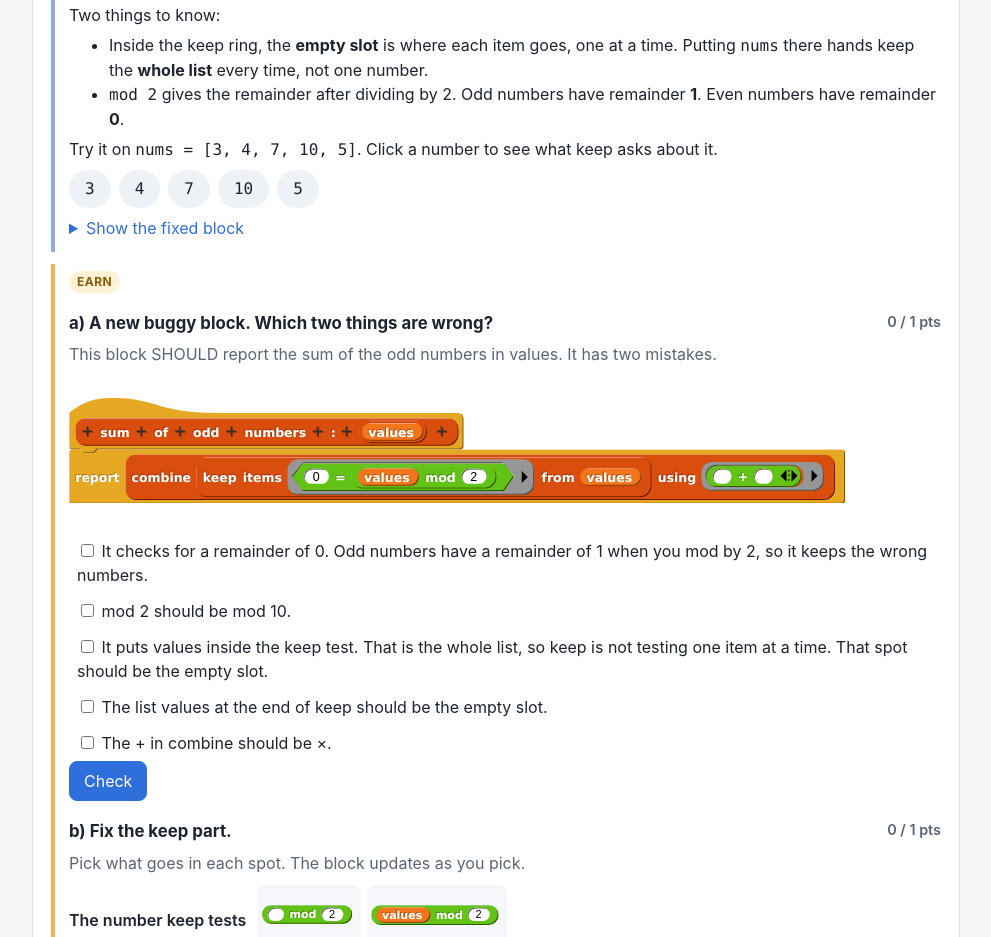
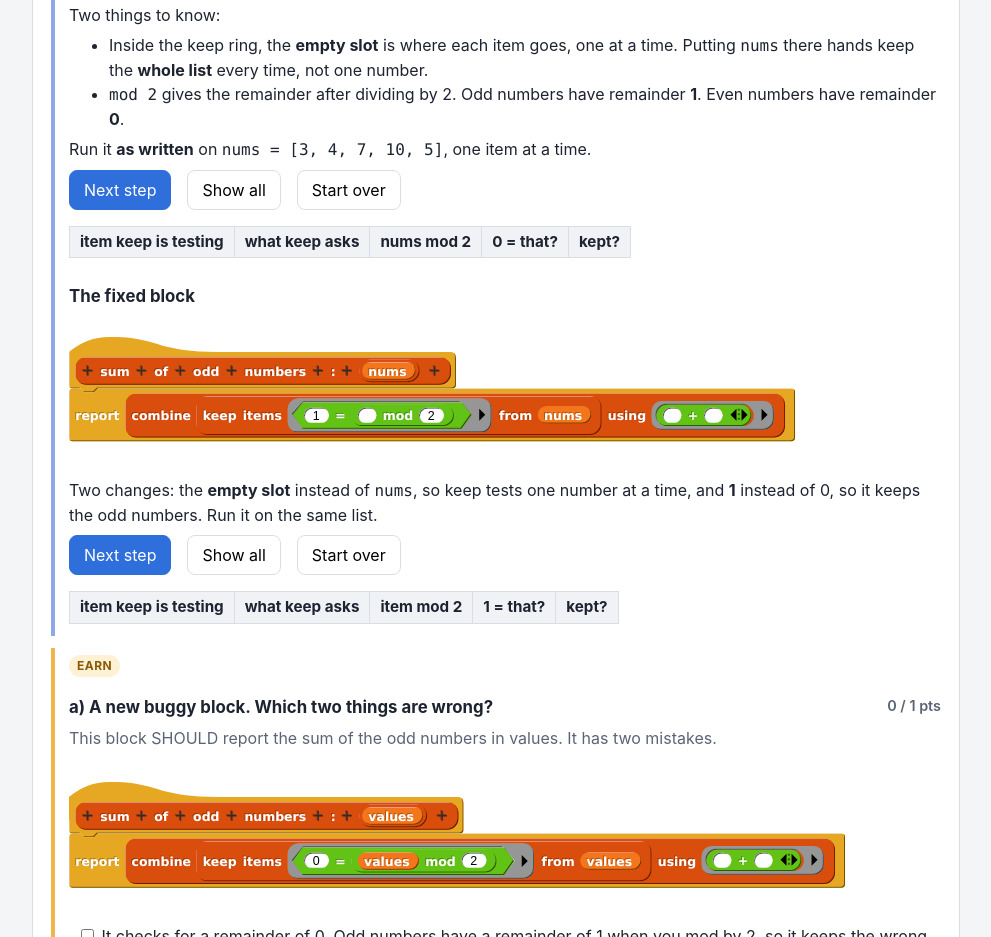
Before and after one commit to ahs-cs-beg/ahs-cs-beg.github.io, a plain HTML site: page quest5.html in a window 1280 px wide. Shown: the part 4282-5219 px from the top of the page, without its empty margins (144-1135 px from the left). Drawn offline with Linux system fonts and the light colour scheme.

Commit message:
Step through problem 4 as written and fixed

```diff
--- a/quest5.html
+++ b/quest5.html
@@ -191,13 +191,20 @@ summary { cursor: pointer; color: var(--accent); }
       <li>Inside the keep ring, the <b>empty slot</b> is where each item goes, one at a time. Putting <span class="mono">nums</span> there hands keep the <b>whole list</b> every time, not one number.</li>
       <li><span class="mono">mod 2</span> gives the remainder after dividing by 2. Odd numbers have remainder <b>1</b>. Even numbers have remainder <b>0</b>.</li>
     </ul>
-    <p style="margin:6px 0">Try it on <span class="mono">nums = [3, 4, 7, 10, 5]</span>. Click a number to see what keep asks about it.</p>
-    <div class="chips" id="p4-learn-chips"></div>
-    <div id="p4-learn-msg"></div>
-    <details><summary>Show the fixed block</summary>
-      <div class="blocks-wrap" data-sb="p4Fixed"></div>
-      <p class="sub">The sum of the odd numbers in [3, 4, 7, 10, 5] is 3 + 7 + 5 = 15.</p>
-    </details>
+    <p style="margin:6px 0">Run it <b>as written</b> on <span class="mono">nums = [3, 4, 7, 10, 5]</span>, one item at a time.</p>
+    <div class="row" style="margin:8px 0">
+      <button id="p4w-next" class="primary">Next step</button><button id="p4w-all">Show all</button><button id="p4w-reset">Start over</button>
+    </div>
+    <div style="overflow-x:auto"><table class="trace" id="p4w-table"></table></div>
+    <div id="p4w-msg"></div>
+    <h3>The fixed block</h3>
+    <div class="blocks-wrap" data-sb="p4Fixed"></div>
+    <p style="margin:6px 0">Two changes: the <b>empty slot</b> instead of <span class="mono">nums</span>, so keep tests one number at a time, and <b>1</b> instead of 0, so it keeps the odd numbers. Run it on the same list.</p>
+    <div class="row" style="margin:8px 0">
+      <button id="p4f-next" class="primary">Next step</button><button id="p4f-all">Show all</button><button id="p4f-reset">Start over</button>
+    </div>
+    <div style="overflow-x:auto"><table class="trace" id="p4f-table"></table></div>
+    <div id="p4f-msg"></div>
   </div>
   <div class="earn-box">
     <span class="tag earn">Earn</span>
@@ -567,18 +574,30 @@ function p3Render() {
 
 /* ================= PROBLEM 4 ================= */
 const P4_LEARN_NUMS = [3, 4, 7, 10, 5];
+function stepper(prefix, headers, rows, doneHTML) {
+  let step = 0;
+  const draw = () => {
+    let h = "<tr>" + headers.map((x) => `<th>${x}</th>`).join("") + "</tr>";
+    rows.slice(0, step).forEach((r, k) => { h += `<tr class="${k === step - 1 ? "now" : ""}">` + r.map((c) => `<td class="mono">${c}</td>`).join("") + "</tr>"; });
+    $(prefix + "-table").innerHTML = h;
+    if (step >= rows.length) msgHTML($(prefix + "-msg"), "info", doneHTML); else $(prefix + "-msg").innerHTML = "";
+    $(prefix + "-next").disabled = step >= rows.length;
+  };
+  $(prefix + "-next").onclick = () => { step++; draw(); };
+  $(prefix + "-all").onclick = () => { step = rows.length; draw(); };
+  $(prefix + "-reset").onclick = () => { step = 0; draw(); };
+  draw();
+}
 function p4Learn() {
-  $("p4-learn-chips").innerHTML = "";
-  P4_LEARN_NUMS.forEach((x) => {
-    const c = document.createElement("span"); c.className = "chip"; c.textContent = x;
-    c.onclick = () => {
-      const odd = x % 2 === 1;
-      msgHTML($("p4-learn-msg"), "info",
-        `<b>As written</b>, keep asks <span class="mono">0 = (nums mod 2)</span>. That uses the whole list <span class="mono">[3, 4, 7, 10, 5]</span>, not ${x}, so it asks the same thing for every item, and the answer is a list, not true or false. Keep can't use that.<br>` +
-        `<b>Fixed</b>, keep asks <span class="mono">1 = (${x} mod 2)</span>. ${x} mod 2 is ${x % 2}, so the answer is <b>${odd}</b> and ${x} is <b>${odd ? "kept" : "dropped"}</b>.`);
-    };
-    $("p4-learn-chips").appendChild(c);
-  });
+  const L = P4_LEARN_NUMS, Ls = "[" + L.join(", ") + "]", mods = "[" + L.map((x) => x % 2).join(", ") + "]";
+  stepper("p4w", ["item keep is testing", "what keep asks", "nums mod 2", "0 = that?", "kept?"],
+    L.map((x) => [x, `0 = (${Ls} mod 2)`, mods, "<b>false</b>", "dropped"]),
+    `Every answer is <b>false</b>. Look at what keep asks: it never uses the item. It uses <span class="mono">nums</span>, the whole list, so <span class="mono">nums mod 2</span> is the list <span class="mono">${mods}</span>, and 0 is never equal to a list. ` +
+    `Keep drops every number, the list it hands to combine is empty, and the block reports <b>0</b> instead of 15.`);
+  const kept = L.filter((x) => x % 2 === 1);
+  stepper("p4f", ["item keep is testing", "what keep asks", "item mod 2", "1 = that?", "kept?"],
+    L.map((x) => [x, `1 = (${x} mod 2)`, x % 2, `<b>${x % 2 === 1}</b>`, x % 2 === 1 ? "<b>kept</b>" : "dropped"]),
+    `Keep reports <span class="mono">[${kept.join(", ")}]</span>. Combine adds them up: ${kept.join(" + ")} = <b>${kept.reduce((a, b) => a + b, 0)}</b>.`);
 }
 let p4 = null;
 function p4New() {
@@ -668,6 +687,7 @@ function addSlot(container, label, options, onPick, shape) {
    inside a comparison makes the keep test report a list, which Snap rejects. */
 const LIST = (v) => Array.isArray(v);
 function cmp(op, a, b) {
+  if (op === "=" && (LIST(a) || LIST(b))) return LIST(a) && LIST(b) && a.join() === b.join();
   if (LIST(a) || LIST(b)) return { err: "compares a whole list, so the test does not report true or false for one item" };
   if (op === "=") return String(a).toLowerCase() === String(b).toLowerCase();
   const x = Number(a), y = Number(b);
@@ -912,7 +932,7 @@ if (location.search.includes("selftest")) {
   eq("mys words test", mysWordsKeep(P2_LEARN, 5), ["iron", "oak", "catapult"]);
   eq("p5 learn right", p5Eval(P5_LEARN, { left: "first", right: "letter", list: "words" }, P5_LEARN.tests[0]), ["giraffe", "girl", "goat"]);
   eq("p5 learn swapped", p5Eval(P5_LEARN, { left: "letter", right: "empty", list: "words" }, P5_LEARN.tests[0]), []);
-  eq("p5 learn words-in-test errs", !!p5Eval(P5_LEARN, { left: "firstWords", right: "letter", list: "words" }, P5_LEARN.tests[0]).err, true);
+  eq("p5 learn words-in-test keeps nothing", p5Eval(P5_LEARN, { left: "firstWords", right: "letter", list: "words" }, P5_LEARN.tests[0]), []);
   const F0 = P5_FRESH[0];
   eq("p5 nums right", p5Eval(F0, { left: "empty", op: ">", right: "limit", list: "nums" }, F0.tests[0]), [12, 30, 15]);
   eq("p5 nums flipped ok", p5Eval(F0, { left: "limit", op: "<", right: "empty", list: "nums" }, F0.tests[0]), [12, 30, 15]);
@@ -923,6 +943,8 @@ if (location.search.includes("selftest")) {
   eq("p5 vowel right", p5Eval(F2, { left: "first", list: "words" }, F2.tests[0]), ["apple", "igloo", "egg"]);
   p6 = { k: 2 }; eq("p6 test example", p6Run(["keep", "map", "combine"], [5, "a", "b", 4, "c", 1050, ":)"]).v, 2118);
   eq("p6 map first errs", !!p6Run(["map", "keep", "combine"], [5, "a"]).err, true);
+  $("p4w-all").click(); eq("p4 as-written all false", $("p4w-table").textContent.split("false").length - 1, 5);
+  $("p4f-all").click(); eq("p4 fixed sums to 15", $("p4f-msg").textContent.includes("3 + 7 + 5 = 15"), true);
   // problem 2 Learn table: a wrong row, then every row right
   const fillRow = (k, vals) => { const tr = $("p2-table").querySelector(`tr[data-k="${k}"]`); for (const [c, v] of Object.entries(vals)) tr.querySelector(`[data-c="${c}"]`).value = v; tr.querySelector(".rowcheck").click(); return tr; };
   const wrongRow = fillRow(1, { len: "5", gt: "true", first: "b", v: "false", or: "true", keep: "keep" });
```
